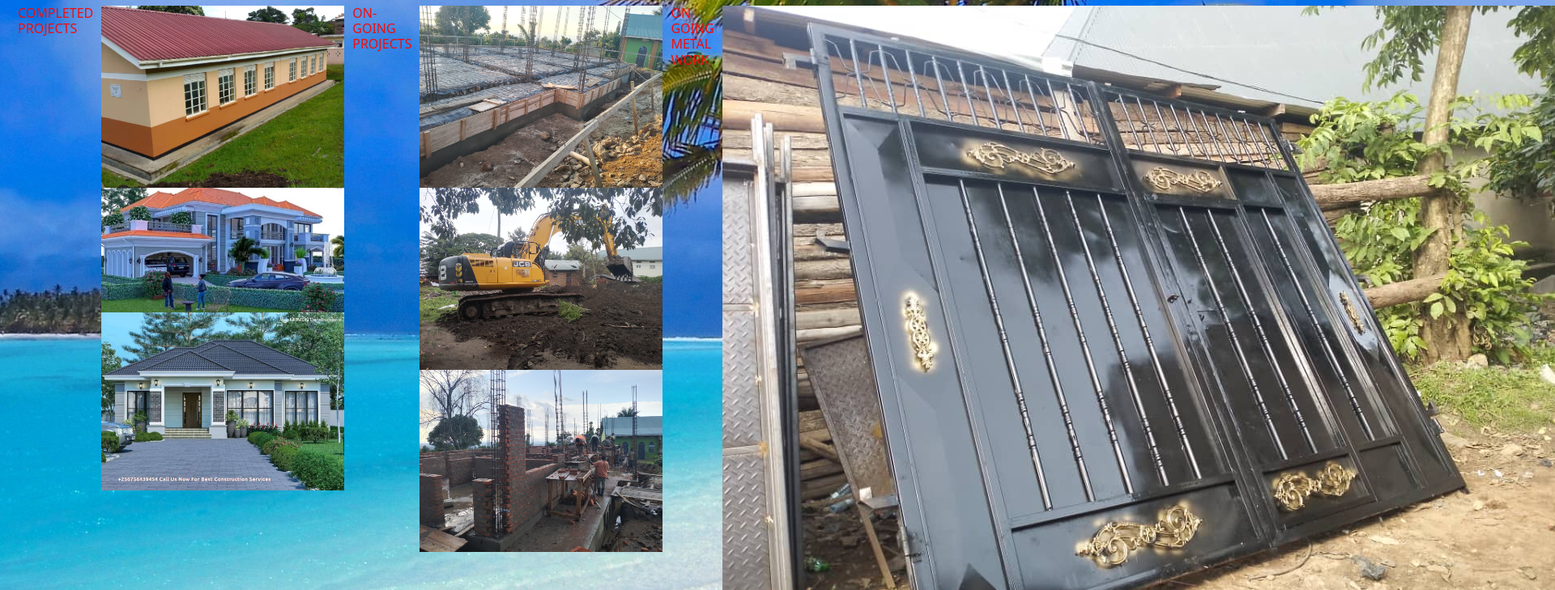
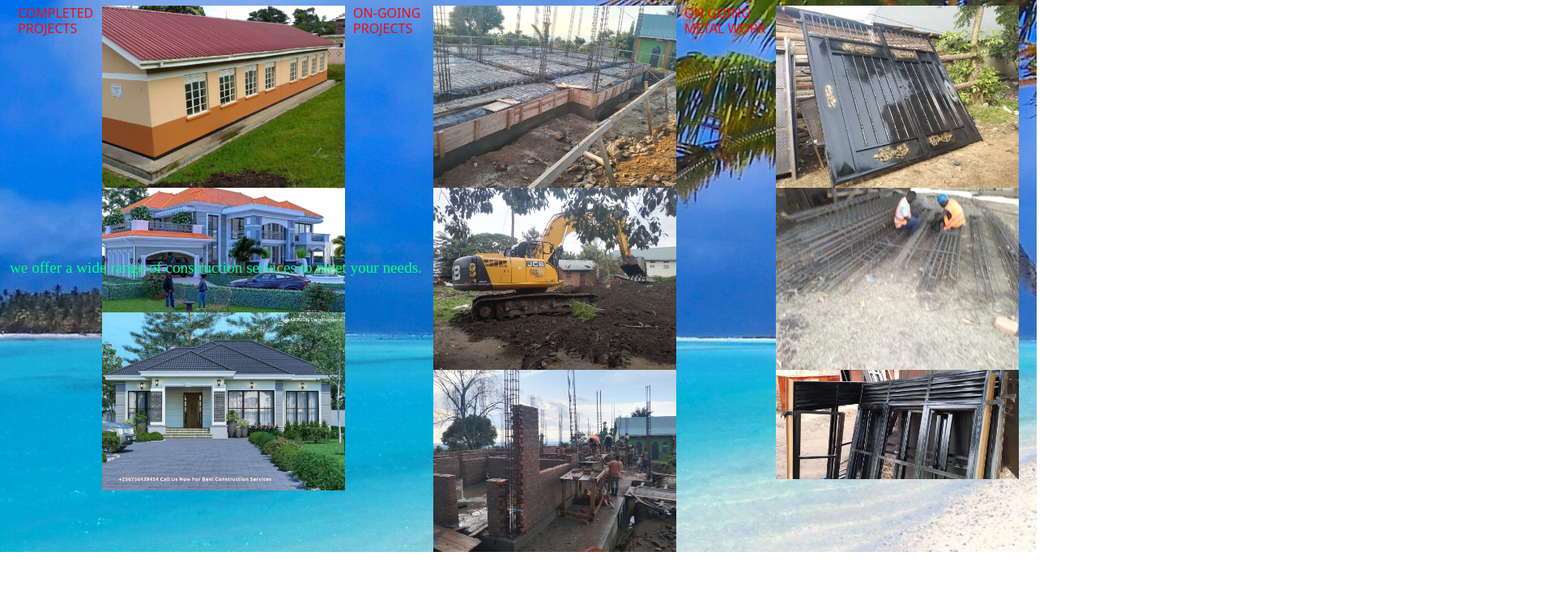
Before and after one commit to gartrude123/COMPANY, a plain HTML site: page galary.html in a window 1280 px wide. Shown: the part 371-1100 px from the top of the page at 81% size, 1920 px wide, since content can reach past the window. After the commit the page ends 1053 px from the top, so only its background shows below. Drawn offline with nearby package versions, Linux system fonts and the light colour scheme.

Commit message:
Update galary.html

```diff
--- a/galary.html
+++ b/galary.html
@@ -44,23 +44,23 @@
 
             </div>
             <h1 style="color: #f10d0d; font-size: medium;"> ON GOING METAL WORK</h1>
-            <div>
+            <div class="image">
                 <img src="SITE5.jpg" alt="METAL">
                 <img src="SITE18.jpg" alt="METAL">
                 <img src="METAL3.jpg" alt="METAL">
             </div>
         </section>
         <aside>
-            <p style="color:rgb(0, 255, 128); font-size: larger;font-family: 'Times New Roman', Times, serif;> we offer a wide range of construction services to meet your needs.</p>
+            <p style="color:rgb(0, 255, 128); font-size: larger;font-family: 'Times New Roman', Times, serif;"> we offer
+                a wide range of construction services to meet your needs.</p>
         </aside>
     </main>
 
 </body>
 <footer>
     <script src=" https://cdn.jsdelivr.net/npm/bootstrap@5.3.8/dist/js/bootstrap.bundle.min.js"
-                integrity="sha384-FKyoEForCGlyvwx9Hj09JcYn3nv7wiPVlz7YYwJrWVcXK/BmnVDxM+D2scQbITxI"
-                crossorigin="anonymous">
-                </script>
-                </footer>
+        integrity="sha384-FKyoEForCGlyvwx9Hj09JcYn3nv7wiPVlz7YYwJrWVcXK/BmnVDxM+D2scQbITxI" crossorigin="anonymous">
+        </script>
+</footer>
 
 </html>
```
